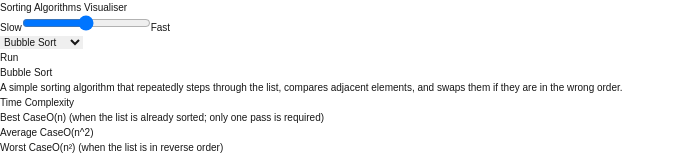
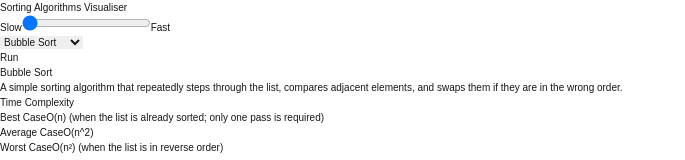
Before and after one commit to dubey22rohit/sorting-algos-visualizer, a Next.js app: page / in a window 1280 px wide. Shown: the top 160 px of the page, without its empty margins (0-685 px from the left). Built offline with nearby package versions, Linux system fonts and the light colour scheme.

Commit message:
sorting speed slider

```diff
--- a/src/app/page.tsx
+++ b/src/app/page.tsx
@@ -8,8 +8,14 @@ import { AlgorithmType } from '@/lib/types';
 import { runSortingAlgorithm, sortingAlgorithmsInfo, sortingAlgorithmsOptions } from '@/lib/utils';
 
 export default function Home() {
-    const { inputArray, runSorting, selectedAlgorithm, setSelectedAlgorithm } =
-        useAlgorithmContext();
+    const {
+        inputArray,
+        runSorting,
+        selectedAlgorithm,
+        setSelectedAlgorithm,
+        sortingSpeed,
+        setSortingSpeed,
+    } = useAlgorithmContext();
 
     const handleRun = () => {
         runSortingAlgorithm(selectedAlgorithm, inputArray, runSorting);
@@ -26,9 +32,9 @@ export default function Home() {
                         <div className="flex items-center justify-center gap-4">
                             <Slider
                                 isDisabled={false}
-                                value={20}
+                                value={sortingSpeed}
                                 handleChange={(e) => {
-                                    console.log(e);
+                                    setSortingSpeed(parseInt(e.target.value));
                                 }}
                             />
                             <Select
--- a/src/components/AlgorithmRunner.tsx
+++ b/src/components/AlgorithmRunner.tsx
@@ -10,6 +10,7 @@ interface AlgorithmRunnerProps {
 export const AlgorithmRunner = (props: AlgorithmRunnerProps) => {
     const [inputArray, setInputArray] = useState<Array<number>>([]);
     const [selectedAlgorithm, setSelectedAlgorithm] = useState<AlgorithmType>('bubbleSort');
+    const [sortingSpeed, setSortingSpeed] = useState<number>(100);
 
     useEffect(() => {
         init();
@@ -34,6 +35,7 @@ export const AlgorithmRunner = (props: AlgorithmRunnerProps) => {
     };
 
     const runSorting = (animations: AnimationArrayType) => {
+        const invertedSortingSpeed = (1 / sortingSpeed) * 200;
         const arrayBars = document.getElementsByClassName(
             'array-bar',
         ) as HTMLCollectionOf<HTMLElement>;
@@ -58,11 +60,14 @@ export const AlgorithmRunner = (props: AlgorithmRunnerProps) => {
                 const [barIndexes, isSwap] = animation;
                 if (!isSwap) {
                     updateClassList(barIndexes, 'updated-bar-color', 'bar-color');
+                    setTimeout(() => {
+                        updateClassList(barIndexes, 'bar-color', 'updated-bar-color');
+                    }, invertedSortingSpeed);
                 } else {
                     const [barIndex, updatedHeight] = barIndexes;
                     updateHeight(barIndex, updatedHeight);
                 }
-            }, index);
+            }, invertedSortingSpeed * index);
         });
     };
 
@@ -71,6 +76,8 @@ export const AlgorithmRunner = (props: AlgorithmRunnerProps) => {
         selectedAlgorithm,
         runSorting,
         setSelectedAlgorithm,
+        sortingSpeed,
+        setSortingSpeed,
     };
 
     return (
--- a/src/components/Slider.tsx
+++ b/src/components/Slider.tsx
@@ -16,6 +16,7 @@ const Slider = ({ min = 100, max = 400, step = 10, ...props }: SliderProps) => {
                 min={min}
                 max={max}
                 step={step}
+                value={props.value}
                 onChange={props.handleChange}
                 className="w-full h-2 rounded-lg appearance-none cursor-pointer dark:bg-gray-800"
             />
--- a/src/context/AlgorithmContext.tsx
+++ b/src/context/AlgorithmContext.tsx
@@ -6,6 +6,8 @@ export interface AlgorithmContextType {
     selectedAlgorithm: AlgorithmType;
     setSelectedAlgorithm: (algorithm: AlgorithmType) => void;
     runSorting: (animations: AnimationArrayType) => void;
+    sortingSpeed: number;
+    setSortingSpeed: (sortingSpeed: number) => void;
 }
 
 export const AlgorithmContext = createContext<AlgorithmContextType | undefined>(undefined);
```
